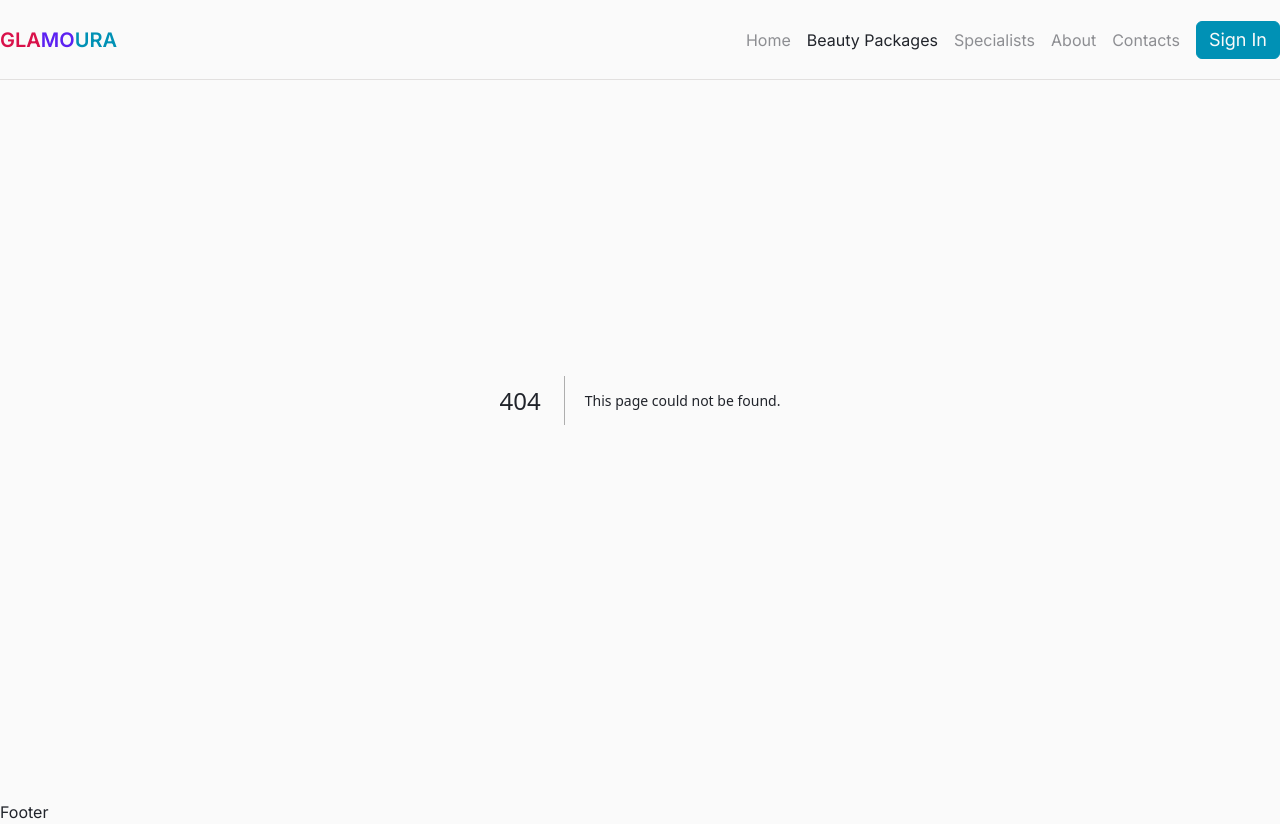
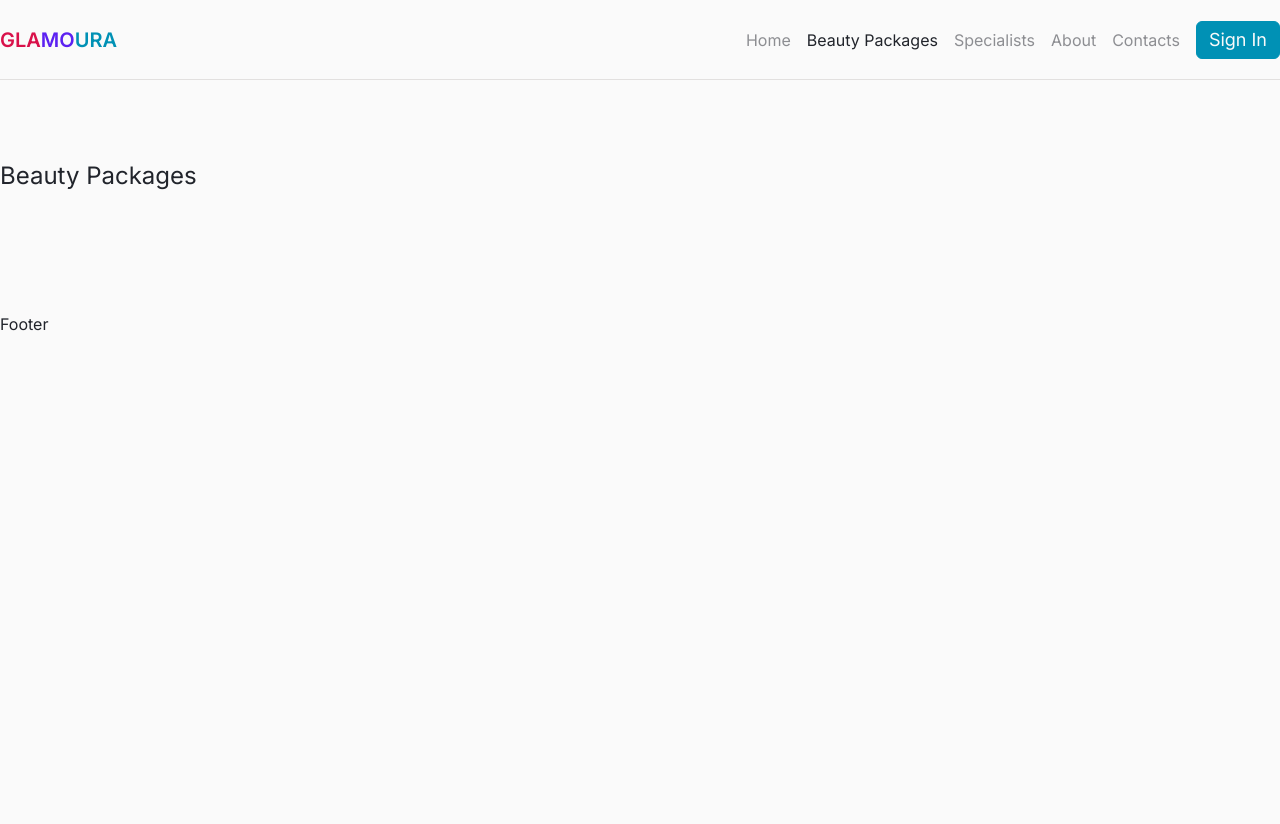
Before and after one commit to Shm-Rsuf/glamoura-client, a Next.js app: page /beauty-packages in a window 1280 px wide. Before the commit this address had no page. After the commit the page ends 800 px from the top, so only its background shows below. Built offline with nearby package versions, Linux system fonts and the light colour scheme.

Commit message:
beauty-packages component is created

```diff
--- a/app/(home)/page.tsx
+++ b/app/(home)/page.tsx
@@ -1,11 +1,11 @@
+import BeautyPackages from "../beauty-packages/_components/BeautyPackages"
 import Slider from "./_components/Slider"
 
 const HomePage = () => {
   return (
     <main>
-      <section>
       <Slider/>
-      </section>
+      <BeautyPackages/>
     </main>
   )
 }
--- /dev/null
+++ b/app/beauty-packages/_components/BeautyPackages.tsx
@@ -0,0 +1,14 @@
+import SectionTitle from "@/components/ui/SectionTitle"
+
+const BeautyPackages = () => {
+  return (
+    <section className="sp container">
+      <SectionTitle title="Beauty Packages"/>
+      <div className="grid grid-cols-1 md:grid-cols-2 xl:grid-cols-3 2xl:grid-cols-4 gap-10">
+
+      </div>
+    </section>
+  )
+}
+
+export default BeautyPackages
--- /dev/null
+++ b/app/beauty-packages/page.tsx
@@ -0,0 +1,11 @@
+import BeautyPackages from "./_components/BeautyPackages"
+
+const BeautyPackagesPage = () => {
+  return (
+    <main>
+      <BeautyPackages/>
+    </main>
+  )
+}
+
+export default BeautyPackagesPage
--- /dev/null
+++ b/components/ui/SectionTitle.tsx
@@ -0,0 +1,13 @@
+interface SectionTitleProps{
+  title:string,
+}
+
+const SectionTitle:React.FC<SectionTitleProps> = ({title}) => {
+  return (
+    <div className="mb-10">
+      <h3>{title}</h3>
+    </div>
+  )
+}
+
+export default SectionTitle
```
